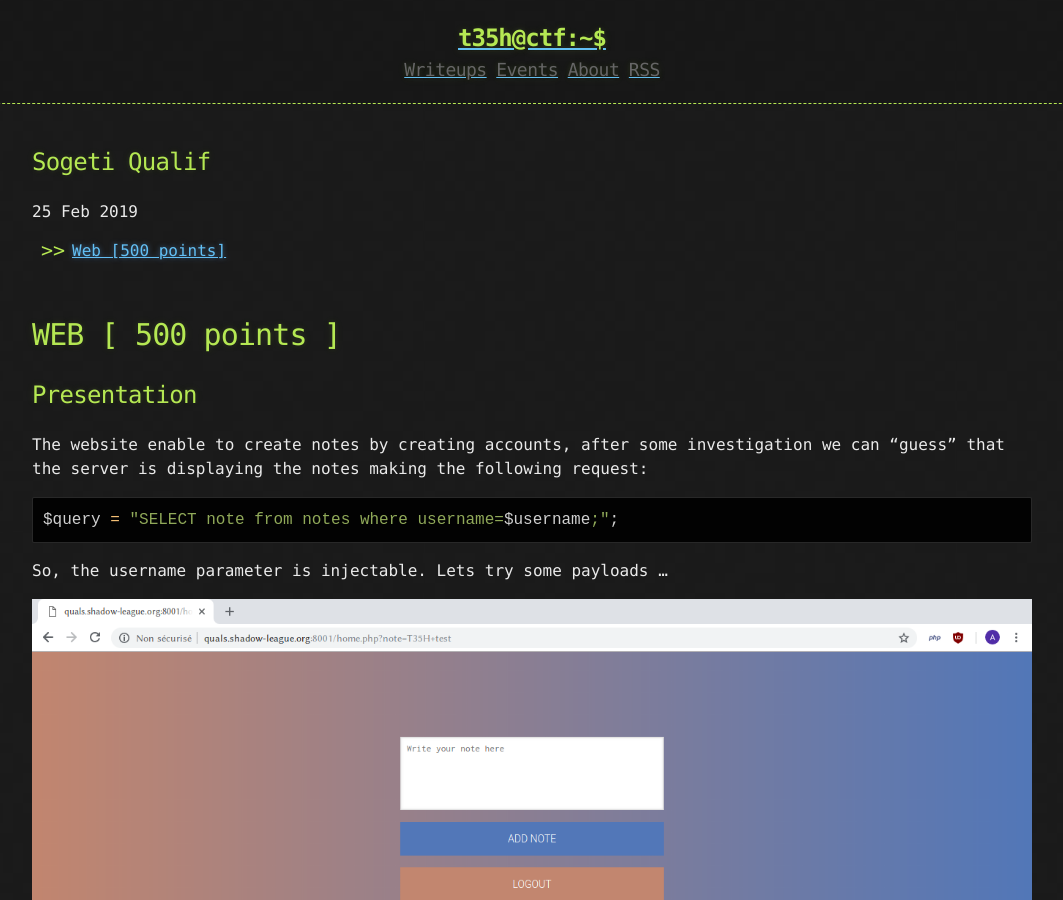
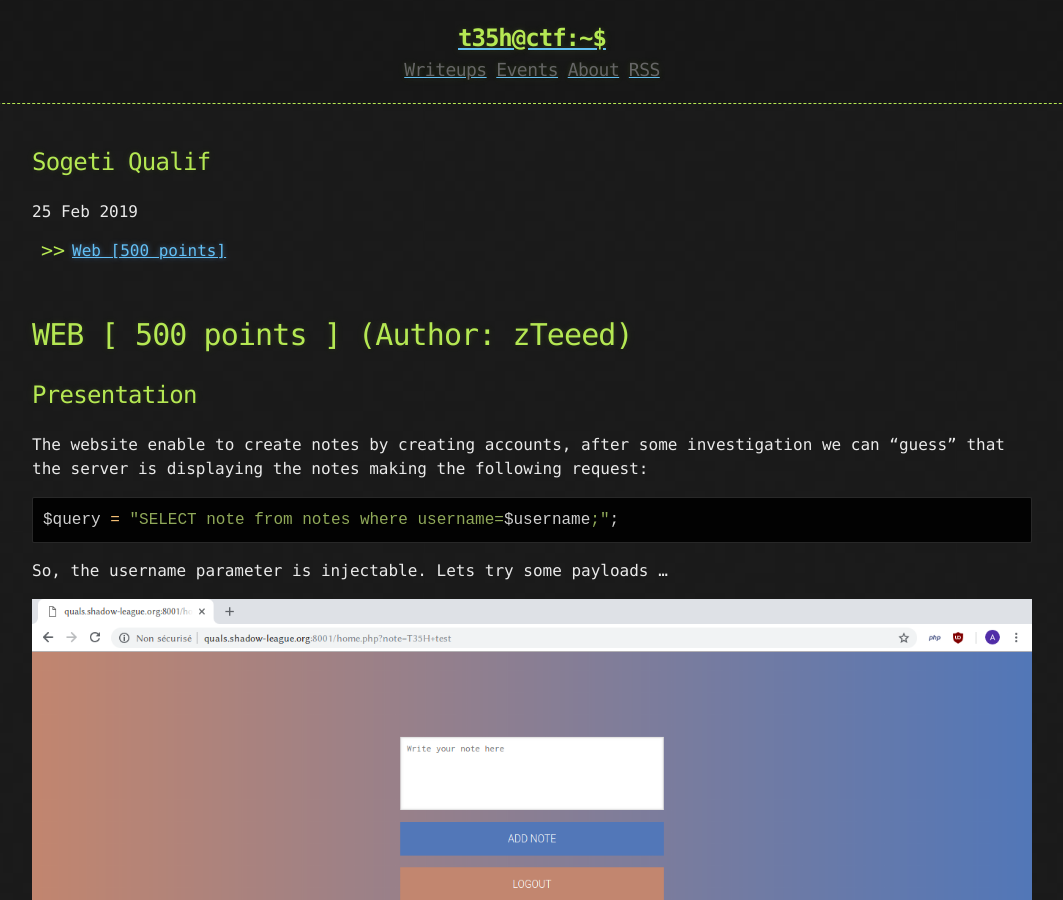
Before and after one commit to team-t35h/team-t35h.github.io, a Jekyll site: the page built from _posts/2019-02-25-Sogeti-Qualif.md, in a window 1280 px wide and 900 px high. Shown: the whole window, without its empty margins (108-1171 px from the left). Built offline with Jekyll 4.4.1, drawn with Linux system fonts in a browser that asks for light colours.

Commit message:
Update writeup author

```diff
--- a/_posts/2019-02-25-Sogeti-Qualif.md
+++ b/_posts/2019-02-25-Sogeti-Qualif.md
@@ -8,7 +8,7 @@ published: true
 </ul>
 
 
-# [](#web)WEB [ 500 points ]
+# [](#web)WEB [ 500 points ] (Author: zTeeed)
 
 ## [](#presentation)Presentation
 
```
